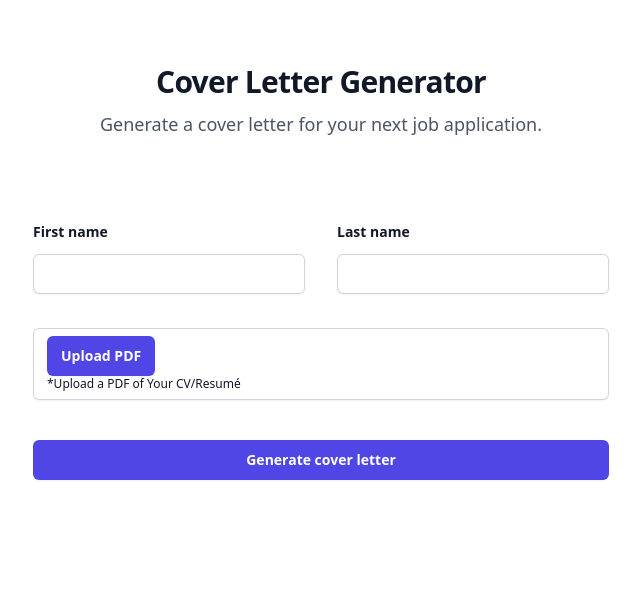
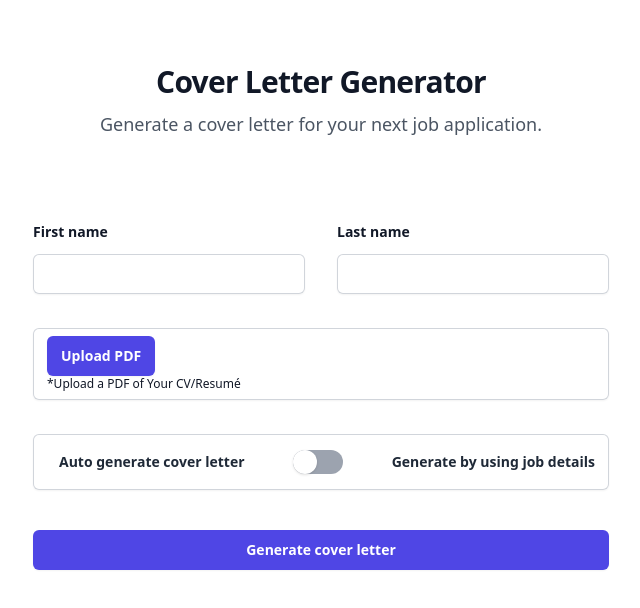
Before and after one commit to atharv028/GPT-CL-See-backup, a React (Vite) app: page / in a window 1280 px wide. Shown: the top 608 px of the page, without its empty margins (319-959 px from the left). Built offline with nearby package versions, Linux system fonts and the light colour scheme.

Commit message:
Added toggle for Auto Generation

```diff
--- /dev/null
+++ b/src/components/CoverLetterGenerator.tsx
@@ -0,0 +1,38 @@
+type Props = {
+  isAutoGenerating: boolean;
+  setIsAutoGenerating: (active: boolean) => void;
+};
+
+const CoverLetterGenerator = ({
+  isAutoGenerating,
+  setIsAutoGenerating,
+}: Props) => {
+  const handleToggle = (): void => {
+    setIsAutoGenerating(!isAutoGenerating);
+  };
+
+  return (
+    <div className="flex items-center justify-between h-10 rounded-md pl-3">
+      <span className="text-sm font-bold text-gray-800 items-center">
+        Auto generate cover letter
+      </span>
+      <div
+        className="relative w-12 h-6 bg-gray-400 cursor-pointer min-w-[50px] rounded-xl"
+        onClick={handleToggle}
+      >
+        <div
+          className={`absolute top-0 left-0 w-6 h-6 bg-white rounded-full shadow ${
+            isAutoGenerating
+              ? "transform translate-x-7 transition"
+              : "transition"
+          }`}
+        />
+      </div>
+      <span className="text-sm font-bold text-gray-800 items-center ml-3 sm:ml-0">
+        Generate by using job details
+      </span>
+    </div>
+  );
+};
+
+export default CoverLetterGenerator;
--- a/src/pages/HomePage.tsx
+++ b/src/pages/HomePage.tsx
@@ -1,8 +1,10 @@
 import { useState } from "react";
+import CoverLetterGenerator from "../components/CoverLetterGenerator";
 import FileUploader from "../components/FileUploader";
 
 function HomePage() {
   const [isLoading, setIsLoading] = useState(false);
+  const [isAutoGenerating, setIsAutoGenerating] = useState(false);
   return (
     <div className="relative bg-white px-6 pt-16 py-24 lg:px-8">
       <div className="mx-auto text-center">
@@ -56,6 +58,12 @@ function HomePage() {
           <div className="sm:col-span-2 mt-2.5 block w-full rounded-md border-0 px-3.5 py-2 text-gray-900 shadow-sm ring-1 ring-inset ring-gray-300 placeholder:text-gray-400 focus:ring-2 focus:ring-inset focus:ring-indigo-600 sm:text-sm sm:leading-6">
             <FileUploader />
           </div>
+          <div className="sm:col-span-2 items-center mt-2.5 block w-full rounded-md border-0 px-3.5 py-2 text-gray-900 shadow-sm ring-1 ring-inset ring-gray-300 placeholder:text-gray-400 focus:ring-2 focus:ring-inset focus:ring-indigo-600 sm:text-sm sm:leading-6">
+            <CoverLetterGenerator
+              isAutoGenerating={isAutoGenerating}
+              setIsAutoGenerating={setIsAutoGenerating}
+            />
+          </div>
         </div>
         <div className="mt-10">
           {!isLoading && (
```
